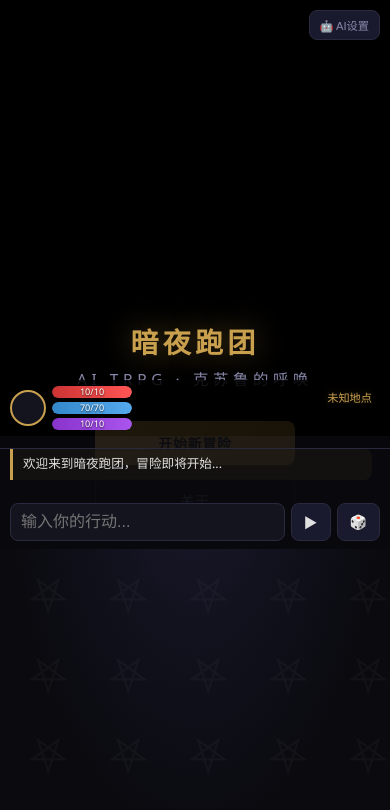
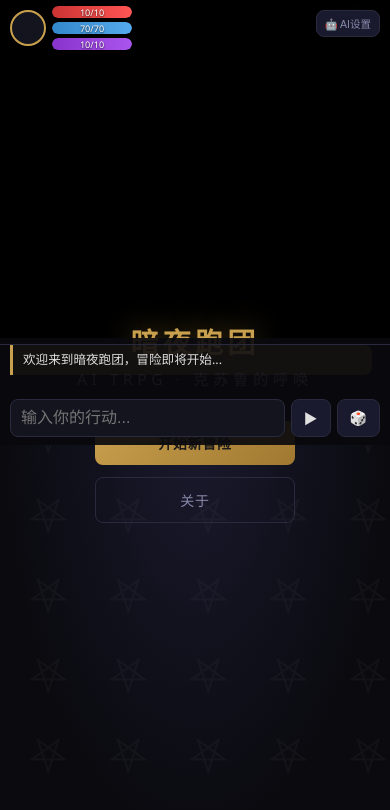
Before and after one commit to Siger1989/trpg-game, a plain HTML site: page index.html in a window 390 px wide. Drawn offline with Linux system fonts and the light colour scheme.

Commit message:
style: 手机竖屏适配 - 状态栏覆盖3D场景上方，动作栏合并到对话栏顶部

```diff
--- a/css/style.css
+++ b/css/style.css
@@ -1007,7 +1007,7 @@ html, body {
 
 /* ========== 手机竖屏适配 ========== */
 @media (max-width: 768px) and (orientation: portrait) {
-  /* 游戏主界面竖屏布局：3D场景在上，叙事在下 */
+  /* 游戏主界面竖屏布局：3D场景在上，对话在下 */
   #screen-game {
     display: flex;
     flex-direction: column;
@@ -1018,12 +1018,12 @@ html, body {
     position: relative !important;
     inset: auto !important;
     width: 100%;
-    height: 45vh;
-    min-height: 200px;
+    height: 40vh;
+    min-height: 180px;
     flex-shrink: 0;
   }
 
-  /* HUD覆盖层改为流式布局 */
+  /* HUD覆盖层改为流式布局，下半部分 */
   #game-hud {
     position: relative !important;
     inset: auto !important;
@@ -1035,10 +1035,16 @@ html, body {
   }
   #game-hud > * { pointer-events: auto; }
 
-  /* 顶部状态栏：紧凑化 */
+  /* 顶部状态栏：覆盖在3D场景上方 */
   .hud-top {
+    order: -1;
+    position: fixed;
+    top: 0;
+    left: 0;
+    right: 0;
+    z-index: 50;
     padding: 6px 10px;
-    background: rgba(0,0,0,0.85);
+    background: linear-gradient(to bottom, rgba(0,0,0,0.85), transparent);
     flex-shrink: 0;
   }
   .char-status { gap: 6px; }
@@ -1049,29 +1055,35 @@ html, body {
   /* 中间区域：竖屏不需要 */
   .hud-middle { display: none; }
 
-  /* 快捷行动栏：横向滚动，紧凑 */
+  /* 快捷行动栏：竖屏时视觉合并到叙事面板顶部 */
   .hud-actions {
-    padding: 6px 10px;
+    order: 3;
+    padding: 4px 10px 2px 10px;
     gap: 4px;
     flex-wrap: nowrap;
     overflow-x: auto;
     -webkit-overflow-scrolling: touch;
     flex-shrink: 0;
+    background: rgba(10,10,15,0.92);
+    border-bottom: 1px solid var(--border);
+    border-top: none;
+    margin: 0;
   }
   .action-btn {
-    padding: 6px 10px;
-    font-size: 0.8em;
+    padding: 5px 8px;
+    font-size: 0.75em;
     flex-shrink: 0;
   }
-  .ap-display { font-size: 0.8em; padding: 4px 8px; }
+  .ap-display { font-size: 0.75em; padding: 3px 6px; }
 
-  /* 叙事面板：占下半部分 */
+  /* 叙事面板：竖屏时紧跟动作栏，视觉一体 */
   .hud-narrative {
+    order: 4;
     flex: 1;
     min-height: 0;
     max-height: none;
     padding: 0 10px 8px 10px;
-    border-top: 1px solid var(--border);
+    border-top: none;
     resize: none;
     overflow: hidden;
     display: flex;
```
